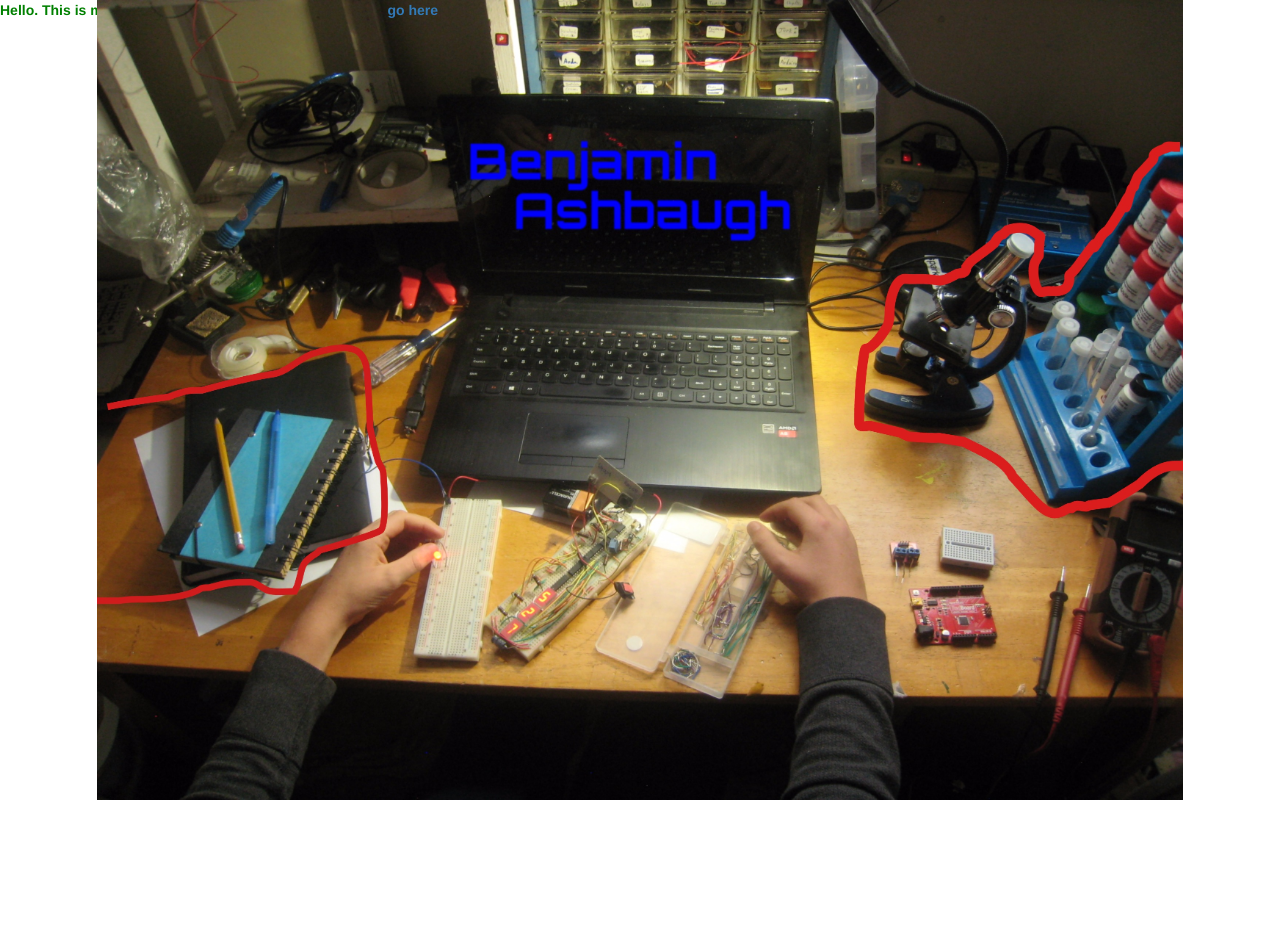
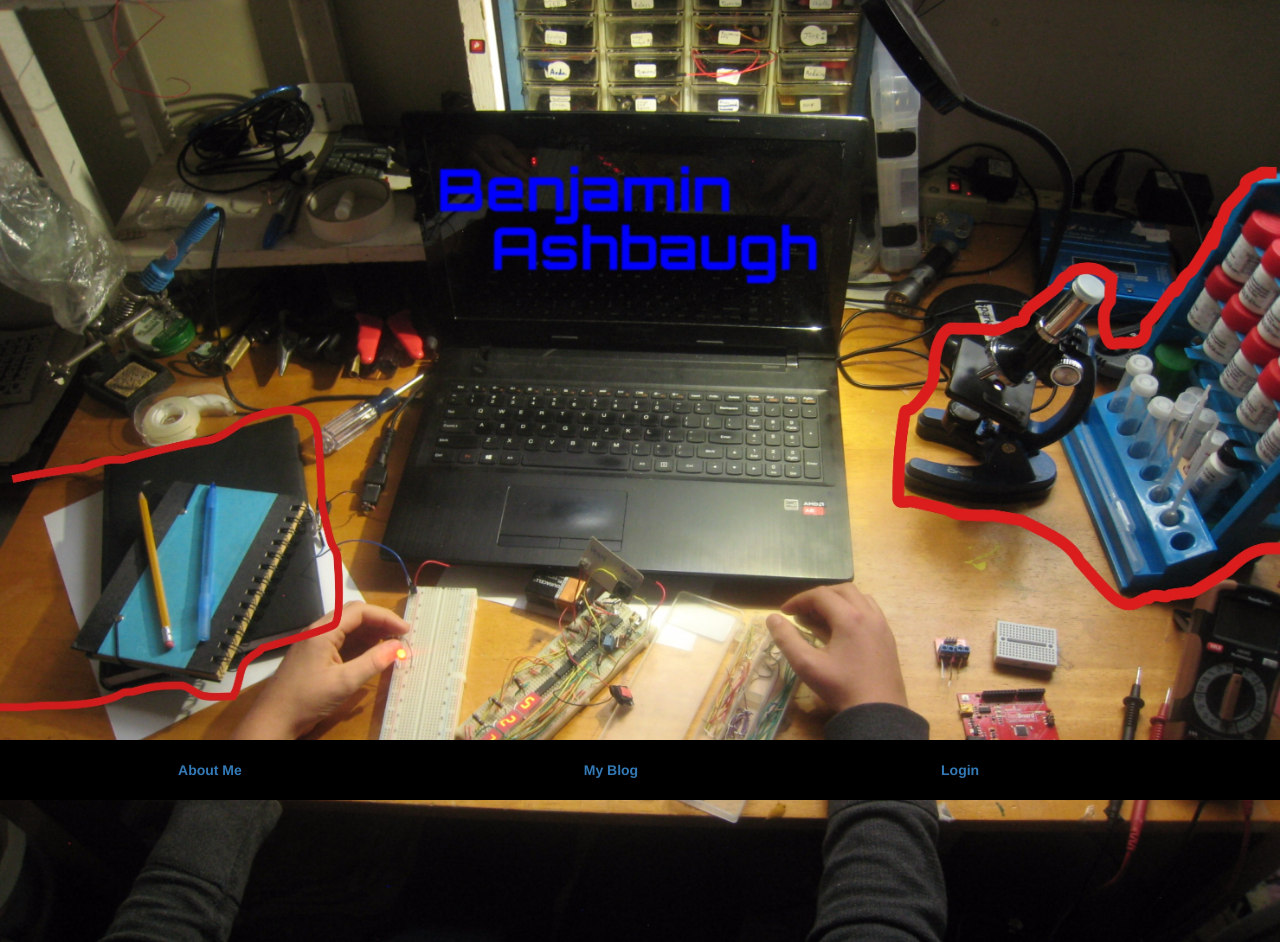
Before and after one commit to bashbaugh/flask-mysite, a Flask app: page / in a window 1280 px wide. Before the commit the page ends 800 px from the top, so only its background shows below. Run offline with Flask 2, Linux system fonts and the light colour scheme; lists and menus that the app fills with data are empty; some libraries are stand-ins or nearby versions.

Commit message:
fixed homepage imagemap and image, added homepage footer

```diff
--- a/app/static/css/index.css
+++ b/app/static/css/index.css
@@ -8,27 +8,26 @@
     /*background-size: contain;*/
     /*margin: 0 auto;*/
 }
-#hpic {
-  display: block;
-  /*position: absolute;*/
-  height: 100%;
-  margin: 0 auto;
+#home-pic {
+    border: none;
+    max-height: 100%;
+    height: auto;
+    max-width: 100%;
+    width: auto;
+/*    padding-bottom: 50px;*/
 }
 
-a {
-  position: fixed;
-  background-color: transparent;
+#footer {
+    position: fixed;
+    background-color: black;
+    bottom: 0px;
+    width: 100%;
 }
-/*clickable areas:*/
-#button-blog {
-  top: 40%;
-  left: 0%;
-  height: 42%;
-  width: 27%;
+
+#footer-menu {
+    width:100%;
 }
-#button-about {
-  top: 0%;
-  left: 35%;
-  height: 25%;
-  width: 30%;
+th {
+    text-align: center;
+    padding: 20px;
 }
--- /dev/null
+++ b/app/static/js/rwdImgMap.js
@@ -0,0 +1,7 @@
+/*
+* rwdImageMaps jQuery plugin v1.6
+* Copyright (c) 2016 Matt Stow
+* https://github.com/stowball/jQuery-rwdImageMaps
+* Licensed under the MIT license
+*/
+;(function(a){a.fn.rwdImageMaps=function(){var c=this;var b=function(){c.each(function(){if(typeof(a(this).attr("usemap"))=="undefined"){return}var e=this,d=a(e);a("<img />").on('load',function(){var g="width",m="height",n=d.attr(g),j=d.attr(m);if(!n||!j){var o=new Image();o.src=d.attr("src");if(!n){n=o.width}if(!j){j=o.height}}var f=d.width()/100,k=d.height()/100,i=d.attr("usemap").replace("#",""),l="coords";a('map[name="'+i+'"]').find("area").each(function(){var r=a(this);if(!r.data(l)){r.data(l,r.attr(l))}var q=r.data(l).split(","),p=new Array(q.length);for(var h=0;h<p.length;++h){if(h%2===0){p[h]=parseInt(((q[h]/n)*100)*f)}else{p[h]=parseInt(((q[h]/j)*100)*k)}}r.attr(l,p.toString())})}).attr("src",d.attr("src"))})};a(window).resize(b).trigger("resize");return this}})(jQuery);
--- a/app/templates/index.html
+++ b/app/templates/index.html
@@ -6,11 +6,32 @@
   <title>Benjamin Ashbaugh</title>
 </head>
 <body>
-<div id="homepic">
-<image id="hpic" src="{{ url_for('static', filename='images/indexbg.jpeg')}}" alt="sorry, the picture won't load for some reason..."/>
+<!--homescreen picture -->
+<div>
+	<img id="home-pic"src="{{ url_for('static', filename='images/indexbg.jpeg') }}" width="2957" height="2177" usemap="#home-pic" alt="">
+	<map name="home-pic">
+    	<area target="" alt="My Blog" title="My Blog" href="/blog" coords="807,1641,-2,968" shape="rect">
+    	<area target="" alt="About Benjamin" title="About Benjamin" href="/about-me" coords="1009,300,1971,751" shape="rect">
+</map>
 </div>
-<p class="green-text"><strong>Hello. This is my website. if this homepage is not working <a href="statichome">go here</a>.</strong></p>
-<a id="button-blog" href="blog">
-<a id="button-about" href="about-me">
+<!--footer at bottom of page -->
+<div id="footer">
+	<table id="footer-menu">
+		<tr>
+			<th><a href="/about-me">About Me</a></th>
+			<th><a href="/blog">My Blog</a></th>
+			<th><a href="/account/login">Login</a></th>
+			<th>
+		</tr>
+	</table>
+</div>
+<!-- The following code is to make the imagemap responsive -->
+<script src="{{ url_for('static', filename='js/rwdImgMap.js') }}"></script>
+<script>
+$(document).ready(function(e) {
+	$('img[usemap]').rwdImageMaps();
+
+});
+</script>
 </body>
 </html>
--- a/manage.py
+++ b/manage.py
@@ -1,4 +1,4 @@
-#!/usr/bin/env python
+#!/usr/bin/env python3
 import os
 from app import create_app, db
 # from app.models import User, Role
```
Also changed, not shown: 2 other files.
